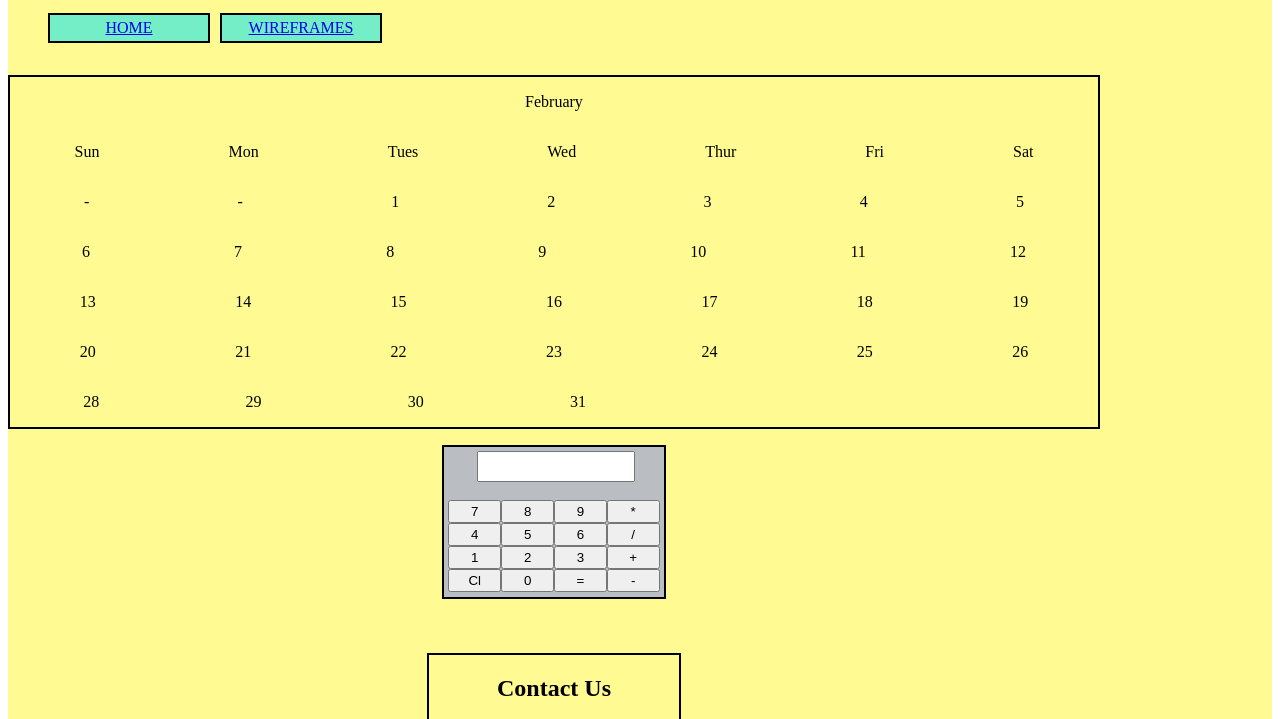
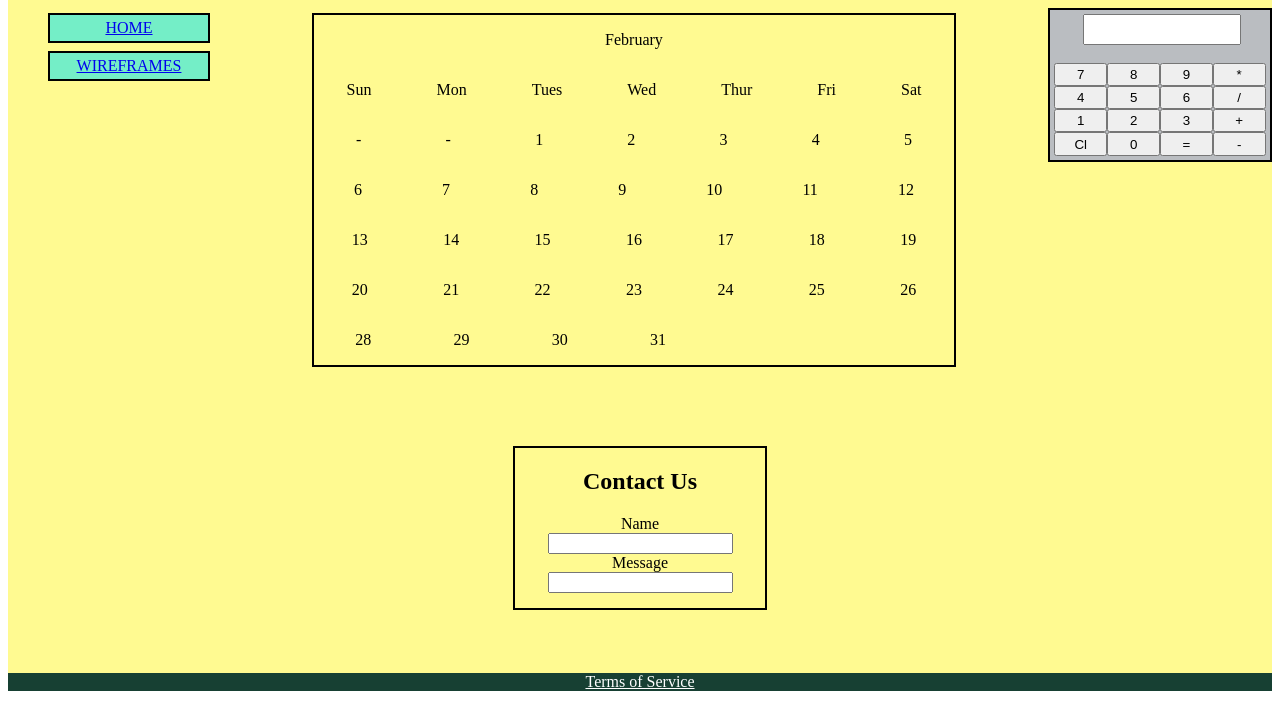
Before and after one commit to saraashleyhs/ACA_web101_Sara_Ashley, a plain HTML site: page myPortfolio/src/dashboard.html in a window 1280 px wide. Shown: the part 112-831 px from the top of the page. Drawn offline with Linux system fonts and the light colour scheme.

Commit message:
Saving CP Dashboard

```diff
--- a/myPortfolio/src/dashboard.html
+++ b/myPortfolio/src/dashboard.html
@@ -15,7 +15,7 @@
         <nav>
           <ul class="nav">
             <li><a href="#">HOME</a></li>
-            <li><a href="../images/Wireframes/">WIREFRAMES</a></li>
+            <li><a href="../images/Wireframes/Wireframes template.pdf">WIREFRAMES</a></li>
           </ul>
         </nav>
         <main>
--- a/myPortfolio/style/dashboard-style.css
+++ b/myPortfolio/style/dashboard-style.css
@@ -117,7 +117,6 @@ h1{
   .month{
    display: flex;
    margin: auto auto;
-   font
   }
   .days{
     display: flex;
@@ -204,18 +203,35 @@ h1{
     .container {
       background-color: #FFFA91;
       display: grid; /* Using the grid */
-      grid-template-columns: 1fr 4fr 1fr;
+      grid-template-columns: 1fr 2fr 1fr;
       grid-template-areas: /* Notice how I've stacked my areas, just like they look on the page! */
-        "header" "header" "header"
-        "nav"     "main"   "aside"
-        "banner" "banner" "banner"
-        "footer" "footer" "footer";
+        "header header header"
+        "nav    main     aside"
+        "banner  banner  banner"
+        "footer  footer   footer";
+    }
+    .nav{
+      flex-direction: column;
+    }
+    .nav > li:nth-child(2n){
+      margin-top: 5%;
+    }
+    .calendar-container{
+      width: 50vw;
+    }
+    .calculator{
+      margin-top: 5%;
+    }
+    footer{
+      background-color: #174033;
+      margin-left: 0;
+    }
+    footer > a{
+      color: white;
+    }
 
-        .nav{
+  }
 
-    }
-    }
-  }
 
   /* Extra Large and up (Wide Screen Desktops) */
   @media (min-width: 1200px) {
@@ -224,9 +240,28 @@ h1{
       display: grid; /* Using the grid */
       grid-template-columns: 1fr 4fr 1fr;
       grid-template-areas: /* Notice how I've stacked my areas, just like they look on the page! */
-      "header" "header" "header"
-      "nav"     "main"   "aside"
-      "banner" "banner" "banner"
-      "footer" "footer" "footer";
+      "header header header"
+        "nav    main     aside"
+        "banner  banner  banner"
+        "footer  footer   footer";
+    }
+    .nav{
+      flex-direction: column;
+    }
+    .nav > li:nth-child(2n){
+      margin-top: 5%;
+    }
+    .calendar-container{
+      width: 50vw;
+    }
+    .calculator{
+      margin-top: 5%;
+    }
+    footer{
+      background-color: #174033;
+      margin-left: 0;
+    }
+    footer > a{
+      color: white;
     }
   }
```
Also changed, not shown: 4 other files.
